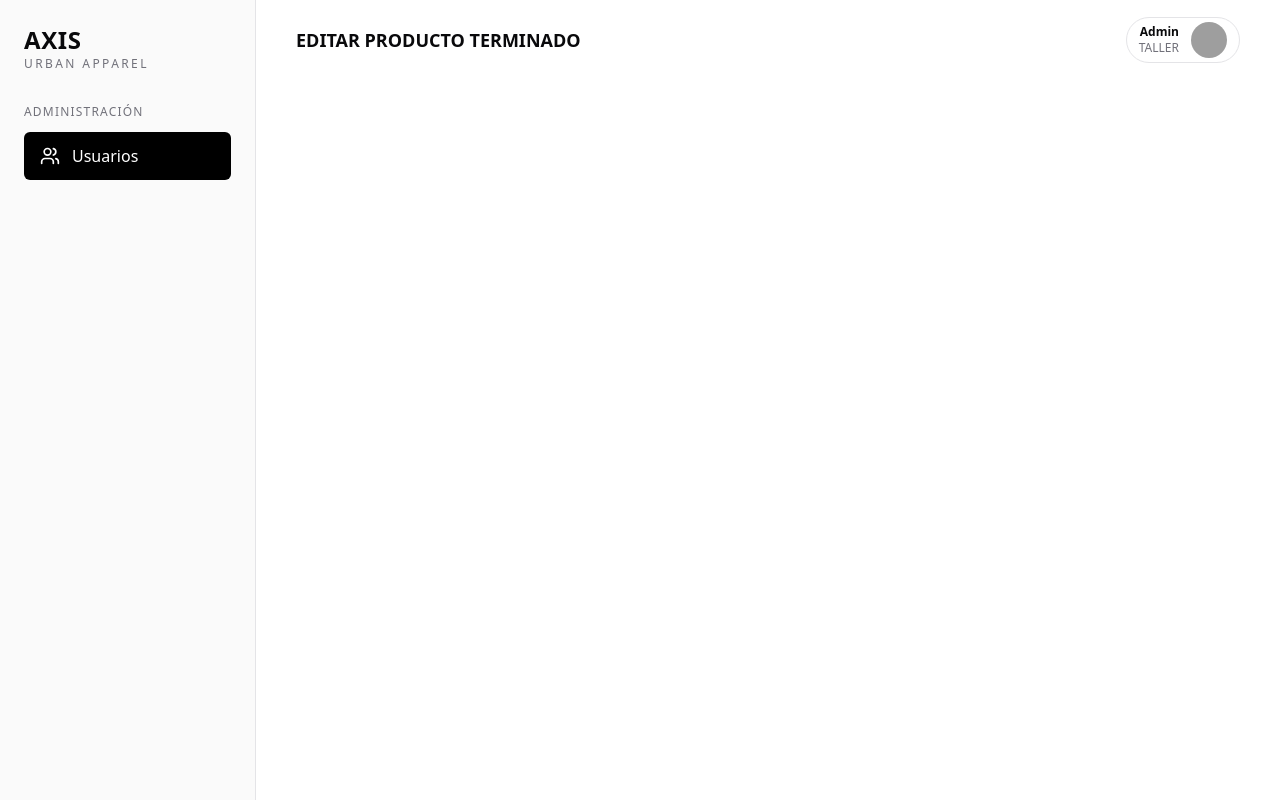
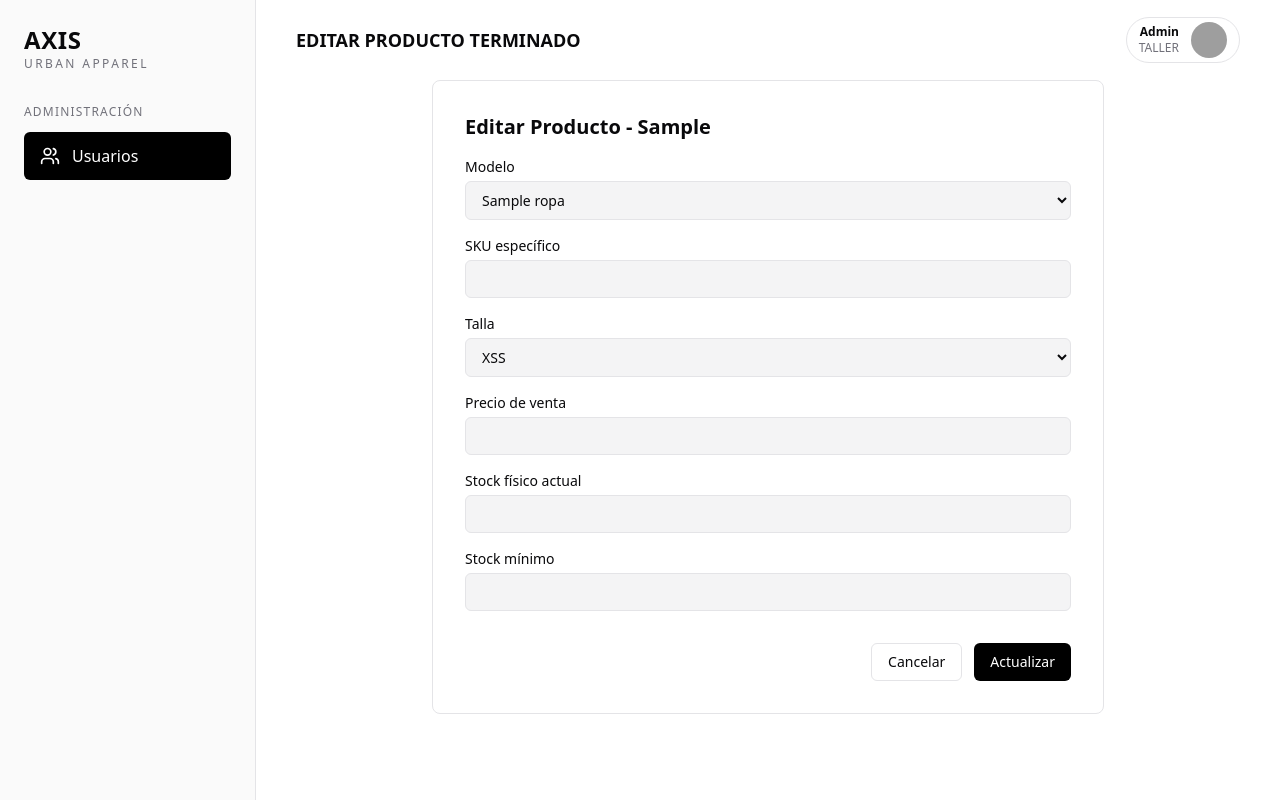
Before and after one commit to IDGS-802-23002409/Axis_proyect, a Flask app: template app/templates/produccion/productos_terminados/update_producto.html in a window 1280 px wide. Run offline with Flask 3, Linux system fonts and the light colour scheme; the template is opened without the code that fills it: values that come from a table or form of the project are taken from there, others are empty; data comes from the database, SQL or seed files in the repository; tables that the repository leaves empty or names only in its code hold one stand-in row (values such as "Sample post"); parts of the project's set-up code (start-up, migrations or seed data) failed here and were passed over; some libraries are stand-ins or nearby versions; grey boxes are pictures that could not be loaded.

Commit message:
Update Producto Terminado

```diff
--- a/app/templates/produccion/productos_terminados/update_producto.html
+++ b/app/templates/produccion/productos_terminados/update_producto.html
@@ -4,5 +4,25 @@
 {% block header %}Editar Producto Terminado{% endblock %}
 
 {% block container %}
+<div class="px-10 pb-10">
+  <div class="max-w-2xl mx-auto bg-card border border-border rounded-lg p-8">
+    <h2 class="text-xl font-bold mb-4">Editar Producto - {{ producto.sku_especifico }}</h2>
+    <form method="post" class="space-y-4" novalidate>
+      {{ form.hidden_tag() }}
+      {% import "produccion/usuarios/_macros.html" as macros %}
 
+      {{ macros.fieldUser(form.modelo, "w-full border border-border bg-input px-3 py-2 rounded-md text-sm") }}
+      {{ macros.fieldUser(form.sku_especifico, "w-full border border-border bg-input px-3 py-2 rounded-md text-sm") }}
+      {{ macros.fieldUser(form.talla, "w-full border border-border bg-input px-3 py-2 rounded-md text-sm") }}
+      {{ macros.fieldUser(form.precio_venta, "w-full border border-border bg-input px-3 py-2 rounded-md text-sm") }}
+      {{ macros.fieldUser(form.stock_fisico_actual, "w-full border border-border bg-input px-3 py-2 rounded-md text-sm") }}
+      {{ macros.fieldUser(form.stock_minimo_alerta, "w-full border border-border bg-input px-3 py-2 rounded-md text-sm") }}
+
+      <div class="flex justify-end gap-3 pt-4">
+        <a href="{{ url_for('productos.index') }}" class="px-4 py-2 border border-border rounded-md text-sm">Cancelar</a>
+        <button type="submit" class="px-4 py-2 bg-black text-white rounded-md text-sm">Actualizar</button>
+      </div>
+    </form>
+  </div>
+</div>
 {% endblock %}
```
Also changed, not shown: app/blueprints/productos_terminados/routes.py (+29 -0 lines).
